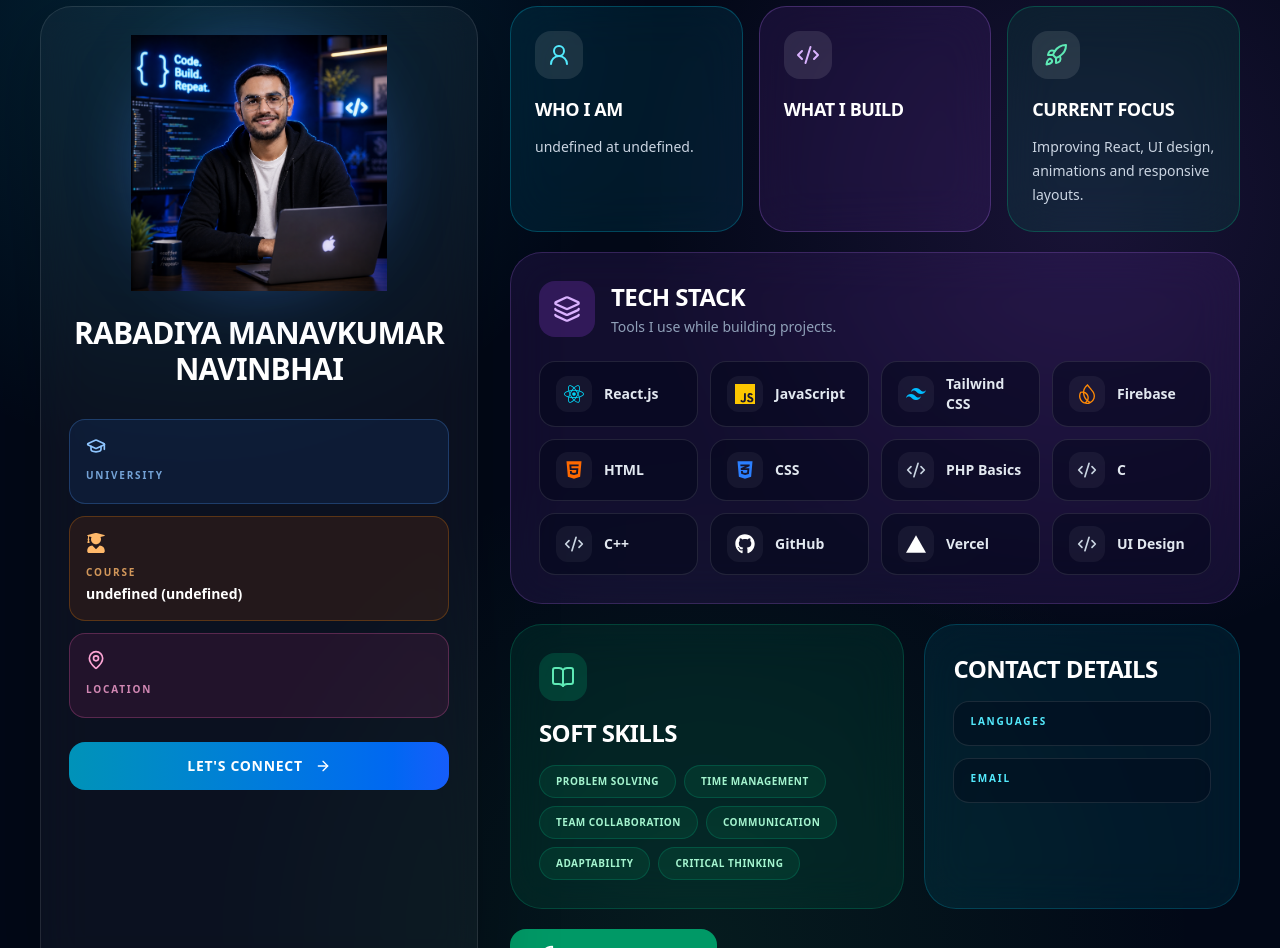
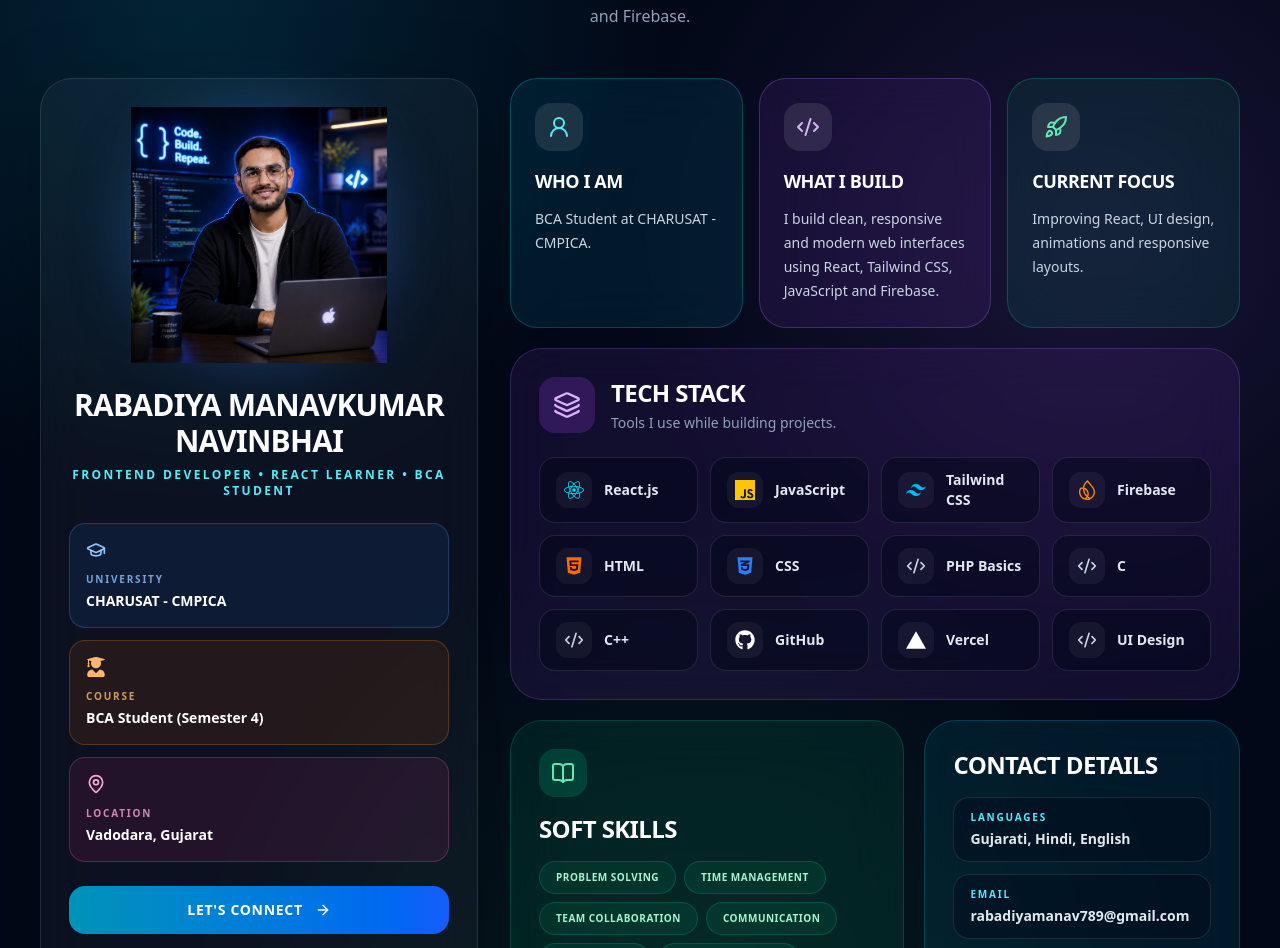
Before and after one commit to manav-rabadiya23/my-portfolio, a React (Vite) app: page / in a window 1280 px wide. Shown: the part 1084-2032 px from the top of the page. Built offline with nearby package versions, Linux system fonts and the light colour scheme.

Commit message:
Add experience letter section and timeline improvements

```diff
--- a/src/data/portfolioData.js
+++ b/src/data/portfolioData.js
@@ -1,6 +1,23 @@
 export const personalInfo = {
+  firstName: "Rabadiya",
+  lastName: "Manavkumar",
   fullName: "Rabadiya Manavkumar Navinbhai",
-  profileImage: "/profile.png",
+  role: "Frontend Developer • React Learner • BCA Student",
+  tagline:
+    "I build clean, responsive and modern web interfaces using React, Tailwind CSS, JavaScript and Firebase.",
+  university: "CHARUSAT - CMPICA",
+  course: "BCA Student",
+  semester: "Semester 4",
+  location: "Vadodara, Gujarat",
+  email: "rabadiyamanav789@gmail.com",
+  phone: "8200833181",
+  whatsappNumber: "918200833181",
+  languages: "Gujarati, Hindi, English",
+  resume: "/Resume.pdf",
+  profileImage: "profile.png",
+  linkedin: "https://linkedin.com/in/manav-rabadiya-006a99350/",
+  github: "https://github.com/manav-rabadiya23",
+  instagram: "https://instagram.com/_rabadiya_manav_23/",
 };
 
 export const navItems = [
```
